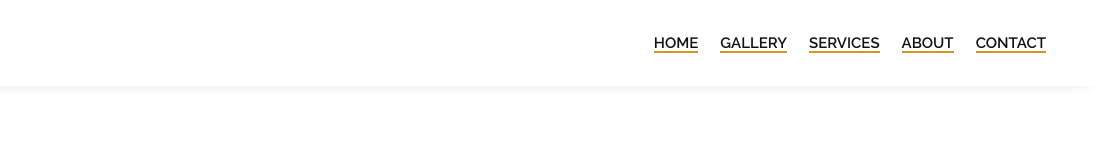
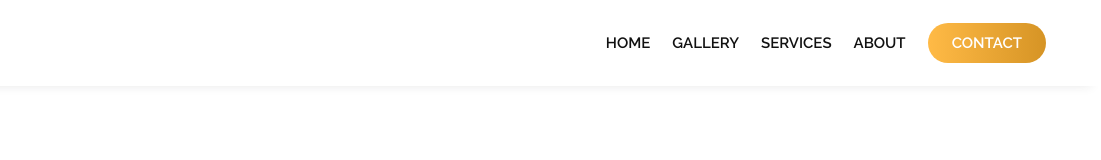
Before and after one commit to farhanacsebd/create-simple-responsive-navbar-html-css, a plain HTML site: page index.html in a window 1280 px wide. Shown: the full height of the page, 179-1280 px from the left. Drawn offline with Linux system fonts and the light colour scheme.

Commit message:
desktop hover done

```diff
--- a/style.css
+++ b/style.css
@@ -60,7 +60,27 @@ header{
     width: 100%;
     height: 2px;
     background-color: #D69425;
+    opacity: 0;
+    visibility: hidden;
+    transition: 0.4s ease;
+}
+
+#menu ul li:hover a::after{
     opacity: 1;
     visibility: visible;
-    transition: 0.4s ease;
+    bottom: 0;
 }
+
+@media screen and (min-width:768px) {
+    #menu ul li:last-child a{
+        color: #fff;
+        padding-left: 24px;
+        padding-right: 24px;
+        border-radius: 30px;
+        background-image: linear-gradient(270deg,#D69425 0%,#ffBA46 100%);
+        box-sizing: 6px 6px 25px 0px rgba(214,148,37,0.28);
+    }
+    #menu ul li:last-child a::after{
+        display: none;
+    }
+}
```
